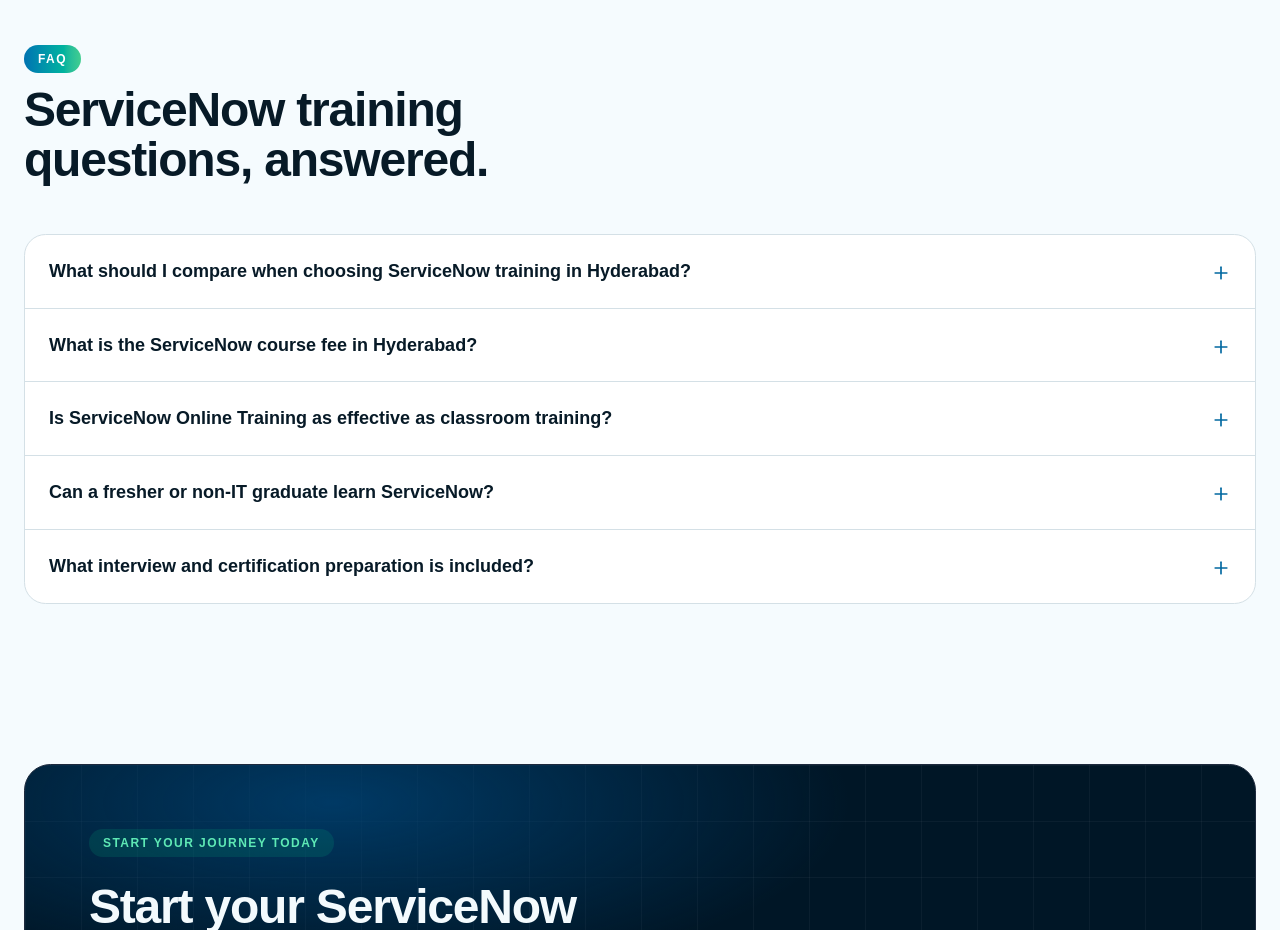
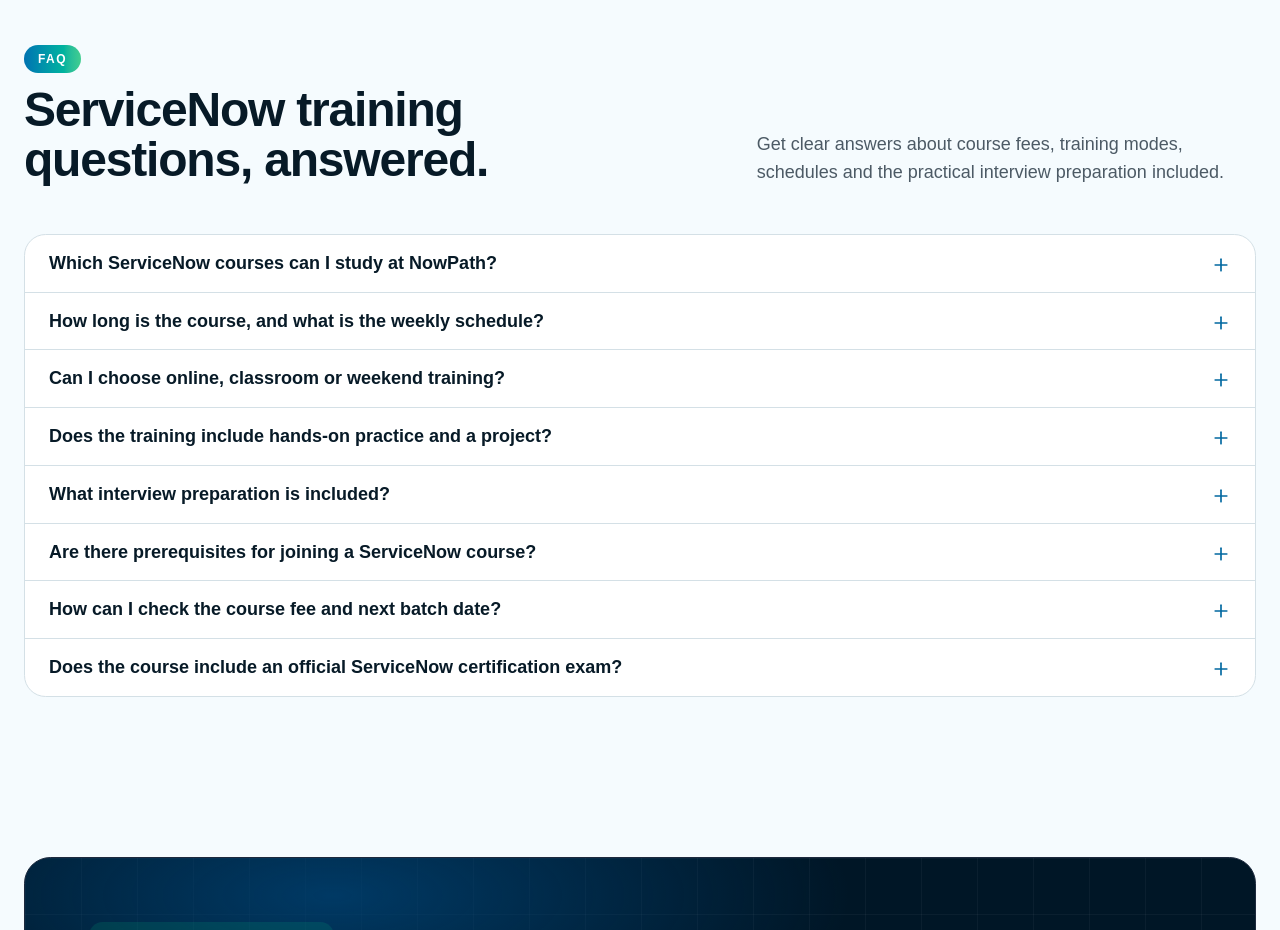
Before and after one commit to Bullamaiah-958/nowpath, a Next.js app: page / in a window 1280 px wide. Shown: the part 6160-7090 px from the top of the page. Built offline with nearby package versions, Linux system fonts and the light colour scheme; a web font is replaced by a local one.

Commit message:
Improve homepage FAQs and mobile contact rail
Co-authored-by: Copilot <223556219+Copilot@users.noreply.github.com>

```diff
--- a/components/faq-list.tsx
+++ b/components/faq-list.tsx
@@ -8,7 +8,7 @@ export function FaqList({ faqs }: { faqs: Faq[] }) {
     <div className="divide-y divide-border overflow-hidden rounded-2xl border border-border bg-card">
       <JsonLd data={faqSchema(faqs)} />
       {faqs.map((f) => (
-        <details key={f.q} className="group p-6 [&_summary::-webkit-details-marker]:hidden">
+        <details key={f.q} className="group px-6 py-4 [&_summary::-webkit-details-marker]:hidden">
           <summary className="flex cursor-pointer list-none items-start justify-between gap-6 text-lg font-semibold leading-snug">
             <h3>{f.q}</h3>
             <Plus className="mt-1 size-5 shrink-0 text-primary transition-transform group-open:rotate-45" aria-hidden="true" />
--- a/components/floating-contact.tsx
+++ b/components/floating-contact.tsx
@@ -3,13 +3,13 @@ import { site, whatsappLink } from '@/lib/site'
 
 export function FloatingContact() {
   return (
-    <div className="floating-contact fixed right-4 top-1/2 z-40 flex -translate-y-1/2 flex-col items-end gap-2">
+    <div className="floating-contact fixed right-4 top-1/2 z-40 flex -translate-y-1/2 flex-col items-end gap-2 max-sm:right-1/2 max-sm:top-auto max-sm:bottom-4 max-sm:translate-x-1/2 max-sm:translate-y-0 max-sm:flex-row max-sm:items-center max-sm:rounded-full max-sm:border max-sm:border-border/80 max-sm:bg-background/90 max-sm:p-2 max-sm:shadow-lg max-sm:backdrop-blur-md">
       <a
         href={site.phoneHref}
         aria-label={`Call NowPath at ${site.phone}`}
-        className="group flex h-11 w-11 flex-row-reverse items-center justify-start gap-2 overflow-hidden rounded-full border border-[#60a5fa] bg-[#bfdbfe] px-3 text-sm font-semibold text-[#1e3a8a] shadow-lg hover:w-[5.5rem] focus-visible:w-[5.5rem] focus-visible:outline-2 focus-visible:outline-offset-2 focus-visible:outline-brand-2"
+        className="group flex h-11 w-11 flex-row-reverse items-center justify-start gap-2 overflow-hidden rounded-full border border-[#60a5fa] bg-[#bfdbfe] px-3 text-sm font-semibold text-[#1e3a8a] shadow-lg hover:w-[5.5rem] focus-visible:w-[5.5rem] focus-visible:outline-2 focus-visible:outline-offset-2 focus-visible:outline-brand-2 max-sm:h-9 max-sm:w-9 max-sm:px-2"
       >
-        <Phone className="size-4 shrink-0" aria-hidden="true" />
+        <Phone className="size-4 shrink-0 max-sm:size-3.5" aria-hidden="true" />
         <span className="whitespace-nowrap opacity-0 group-hover:opacity-100 group-focus-visible:opacity-100">Call</span>
       </a>
       <a
@@ -17,17 +17,17 @@ export function FloatingContact() {
         target="_blank"
         rel="noopener noreferrer"
         aria-label="Contact NowPath on WhatsApp"
-        className="group flex h-11 w-11 flex-row-reverse items-center justify-start gap-2 overflow-hidden rounded-full border border-[#4ade80] bg-[#bbf7d0] px-3 text-sm font-semibold text-[#166534] shadow-lg hover:w-[7.25rem] focus-visible:w-[7.25rem] focus-visible:outline-2 focus-visible:outline-offset-2 focus-visible:outline-brand-2"
+        className="group flex h-11 w-11 flex-row-reverse items-center justify-start gap-2 overflow-hidden rounded-full border border-[#4ade80] bg-[#bbf7d0] px-3 text-sm font-semibold text-[#166534] shadow-lg hover:w-[7.25rem] focus-visible:w-[7.25rem] focus-visible:outline-2 focus-visible:outline-offset-2 focus-visible:outline-brand-2 max-sm:h-9 max-sm:w-9 max-sm:px-2"
       >
-        <MessageCircle className="size-4 shrink-0" aria-hidden="true" />
+        <MessageCircle className="size-4 shrink-0 max-sm:size-3.5" aria-hidden="true" />
         <span className="whitespace-nowrap opacity-0 group-hover:opacity-100 group-focus-visible:opacity-100">WhatsApp</span>
       </a>
       <a
         href="mailto:mandasrinivas413@gmail.com"
         aria-label="Email NowPath at mandasrinivas413@gmail.com"
-        className="group flex h-11 w-11 flex-row-reverse items-center justify-start gap-2 overflow-hidden rounded-full border border-[#f87171] bg-[#fecaca] px-3 text-sm font-semibold text-[#991b1b] shadow-lg hover:w-[5.5rem] focus-visible:w-[5.5rem] focus-visible:outline-2 focus-visible:outline-offset-2 focus-visible:outline-brand-2"
+        className="group flex h-11 w-11 flex-row-reverse items-center justify-start gap-2 overflow-hidden rounded-full border border-[#f87171] bg-[#fecaca] px-3 text-sm font-semibold text-[#991b1b] shadow-lg hover:w-[5.5rem] focus-visible:w-[5.5rem] focus-visible:outline-2 focus-visible:outline-offset-2 focus-visible:outline-brand-2 max-sm:h-9 max-sm:w-9 max-sm:px-2"
       >
-        <Mail className="size-4 shrink-0" aria-hidden="true" />
+        <Mail className="size-4 shrink-0 max-sm:size-3.5" aria-hidden="true" />
         <span className="whitespace-nowrap opacity-0 group-hover:opacity-100 group-focus-visible:opacity-100">Email</span>
       </a>
       <a
@@ -35,9 +35,9 @@ export function FloatingContact() {
         target="_blank"
         rel="noopener noreferrer"
         aria-label="Watch NowPath videos on YouTube"
-        className="group flex h-11 w-11 flex-row-reverse items-center justify-start gap-2 overflow-hidden rounded-full border border-[#a78bfa] bg-[#ddd6fe] px-3 text-sm font-semibold text-[#5b21b6] shadow-lg hover:w-[5.5rem] focus-visible:w-[5.5rem] focus-visible:outline-2 focus-visible:outline-offset-2 focus-visible:outline-brand-2"
+        className="group flex h-11 w-11 flex-row-reverse items-center justify-start gap-2 overflow-hidden rounded-full border border-[#a78bfa] bg-[#ddd6fe] px-3 text-sm font-semibold text-[#5b21b6] shadow-lg hover:w-[5.5rem] focus-visible:w-[5.5rem] focus-visible:outline-2 focus-visible:outline-offset-2 focus-visible:outline-brand-2 max-sm:h-9 max-sm:w-9 max-sm:px-2"
       >
-        <Video className="size-4 shrink-0" aria-hidden="true" />
+        <Video className="size-4 shrink-0 max-sm:size-3.5" aria-hidden="true" />
         <span className="whitespace-nowrap opacity-0 group-hover:opacity-100 group-focus-visible:opacity-100">Video</span>
       </a>
     </div>
--- a/components/home/home-faq.tsx
+++ b/components/home/home-faq.tsx
@@ -3,31 +3,52 @@ import { FaqList } from '@/components/faq-list'
 
 export const homeFaqs = [
   {
-    q: 'What should I compare when choosing ServiceNow training in Hyderabad?',
-    a: 'Compare the course syllabus, class schedule, practical exercises, delivery mode and the preparation included. NowPath’s published schedule includes weekday classes, daily practicals, weekend tests and mock interviews, plus spoken English and interview preparation.',
+    q: 'Which ServiceNow courses can I study at NowPath?',
+    a: 'The course catalog includes ITSM, CSM, HRSD, GRC, ServiceNow Administration, Developer, Scripting and Now Assist training. Review each course page to compare the topics and practical work, then contact NowPath if you need help choosing a starting point.',
   },
   {
-    q: 'What is the ServiceNow course fee in Hyderabad?',
-    a: 'Fees may vary by course and training mode. Contact NowPath for current course fees, payment options and batch availability before enrolling.',
+    q: 'How long is the course, and what is the weekly schedule?',
+    a: 'The core ServiceNow course is planned for 2.5 to 3 months, with weekday classes Monday through Friday, daily practicals and assigned tasks. Exact class timings and the next batch date can vary, so confirm them with NowPath before enrolling.',
   },
   {
-    q: 'Is ServiceNow Online Training as effective as classroom training?',
-    a: 'NowPath lists online and classroom training options. Contact the team to confirm the current schedule, course format and availability for the mode you prefer.',
+    q: 'Can I choose online, classroom or weekend training?',
+    a: 'NowPath offers online training, classroom training in Ameerpet, Hyderabad, and hybrid/weekend options. Weekend batches are described as Saturday and Sunday sessions; contact NowPath to confirm the current mode, schedule and availability for your course.',
   },
   {
-    q: 'Can a fresher or non-IT graduate learn ServiceNow?',
-    a: 'Prerequisites vary by course. Review the relevant course page and contact NowPath with your background to confirm which course is a suitable starting point.',
+    q: 'Does the training include hands-on practice and a project?',
+    a: 'The published program includes daily practicals and assigned tasks, with work on a ServiceNow Personal Developer Instance and a real-time project. Ask NowPath to confirm the specific exercises and project scope for your chosen course.',
   },
   {
-    q: 'What interview and certification preparation is included?',
-    a: 'The program includes weekend tests and mock interviews, along with three hours per week of spoken English and interview preparation. Official certification training is optional; contact NowPath to confirm which certification preparation is available for your course.',
+    q: 'What interview preparation is included?',
+    a: 'The weekly schedule includes weekend tests and mock interviews, plus three hours per week of spoken English and interview preparation. Ask NowPath what support is available for your selected course and batch.',
+  },
+  {
+    q: 'Are there prerequisites for joining a ServiceNow course?',
+    a: 'Prerequisites can differ by course and learner background. Check the prerequisites on the course page and contact NowPath with your experience or education details to confirm whether the course is a good fit.',
+  },
+  {
+    q: 'How can I check the course fee and next batch date?',
+    a: 'Fees, payment details and batch availability may vary by course and training mode. Contact NowPath for the current fee, upcoming batch date, class timings and any other details before enrolling.',
+  },
+  {
+    q: 'Does the course include an official ServiceNow certification exam?',
+    a: 'Official certification training is optional, and exam registration or fees may be separate. Contact NowPath to confirm which certification preparation is available for your course and what it includes.',
   },
 ]
 
 export function HomeFaq() {
   return (
     <Section id="faq" labelledBy="faq-title">
-      <SectionHeading id="faq-title" eyebrow="FAQ" title="ServiceNow training questions, answered." />
+      <SectionHeading
+        id="faq-title"
+        eyebrow="FAQ"
+        title="ServiceNow training questions, answered."
+        description={
+          <span className="fs-lead text-lg">
+            Get clear answers about course fees, training modes, schedules and the practical interview preparation included.
+          </span>
+        }
+      />
       <div className="mt-12">
         <FaqList faqs={homeFaqs} />
       </div>
```
